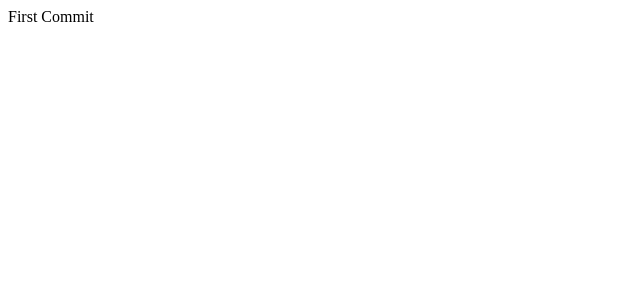
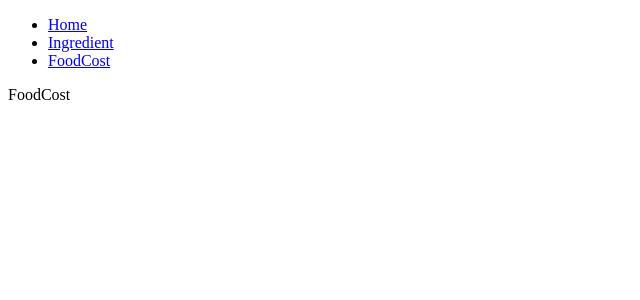
Before and after one commit to Duboo31/foodcost-react-version, a React (Create React App) app: page /foodCost in a window 1280 px wide. Shown: the top 300 px of the page, without its empty margins (0-640 px from the left). Built offline with nearby package versions, Linux system fonts and the light colour scheme.

Commit message:
CODE Router

```diff
--- a/package.json
+++ b/package.json
@@ -8,6 +8,7 @@
     "@testing-library/user-event": "^13.5.0",
     "react": "^18.2.0",
     "react-dom": "^18.2.0",
+    "react-router-dom": "^6.4.0",
     "react-scripts": "5.0.1",
     "web-vitals": "^2.1.4"
   },
--- a/src/App.js
+++ b/src/App.js
@@ -1,7 +1,23 @@
+import { BrowserRouter as Router, Routes, Route } from "react-router-dom";
+import Home from "./routes/Home";
+import Ingredient from "./routes/Ingredient";
+import FoodCost from "./routes/FoodCost";
+import Navigation from "./routes/Navigation";
+
 const App = () => {
   return (
-    <div>First Commit</div>
-  )
-}
+    <>
+      <Router>
+        <Routes>
+          <Route element={<Navigation />}>
+            <Route index element={<Home />} />
+            <Route path="/ingredient" element={<Ingredient />} />
+            <Route path="/foodCost" element={<FoodCost />} />
+          </Route>
+        </Routes>
+      </Router>
+    </>
+  );
+};
 
 export default App;
--- /dev/null
+++ b/src/routes/FoodCost.js
@@ -0,0 +1,7 @@
+const FoodCost = () => {
+  return (
+    <div> FoodCost</div>
+  );
+}
+
+export default FoodCost;
--- /dev/null
+++ b/src/routes/Home.js
@@ -0,0 +1,7 @@
+const Home = () => {
+  return (
+    <div>Home</div>
+  );
+}
+
+export default Home;
--- /dev/null
+++ b/src/routes/Ingredient.js
@@ -0,0 +1,7 @@
+const Ingredient = () => {
+  return (
+    <div>Ingredient</div>
+  );
+}
+
+export default Ingredient;
--- /dev/null
+++ b/src/routes/Navigation.js
@@ -0,0 +1,16 @@
+import { Link, Outlet } from "react-router-dom";
+
+const Navigation = () => {
+  return (
+    <div>
+      <ul>
+        <li><Link to="/">Home</Link></li>
+        <li><Link to="/ingredient">Ingredient</Link></li>
+        <li><Link to="/foodCost">FoodCost</Link></li>
+      </ul>
+      <Outlet />
+    </div>
+  );
+}
+
+export default Navigation;
```
Also changed, not shown: 2 other files (tests, documents, lock files or other folders).
